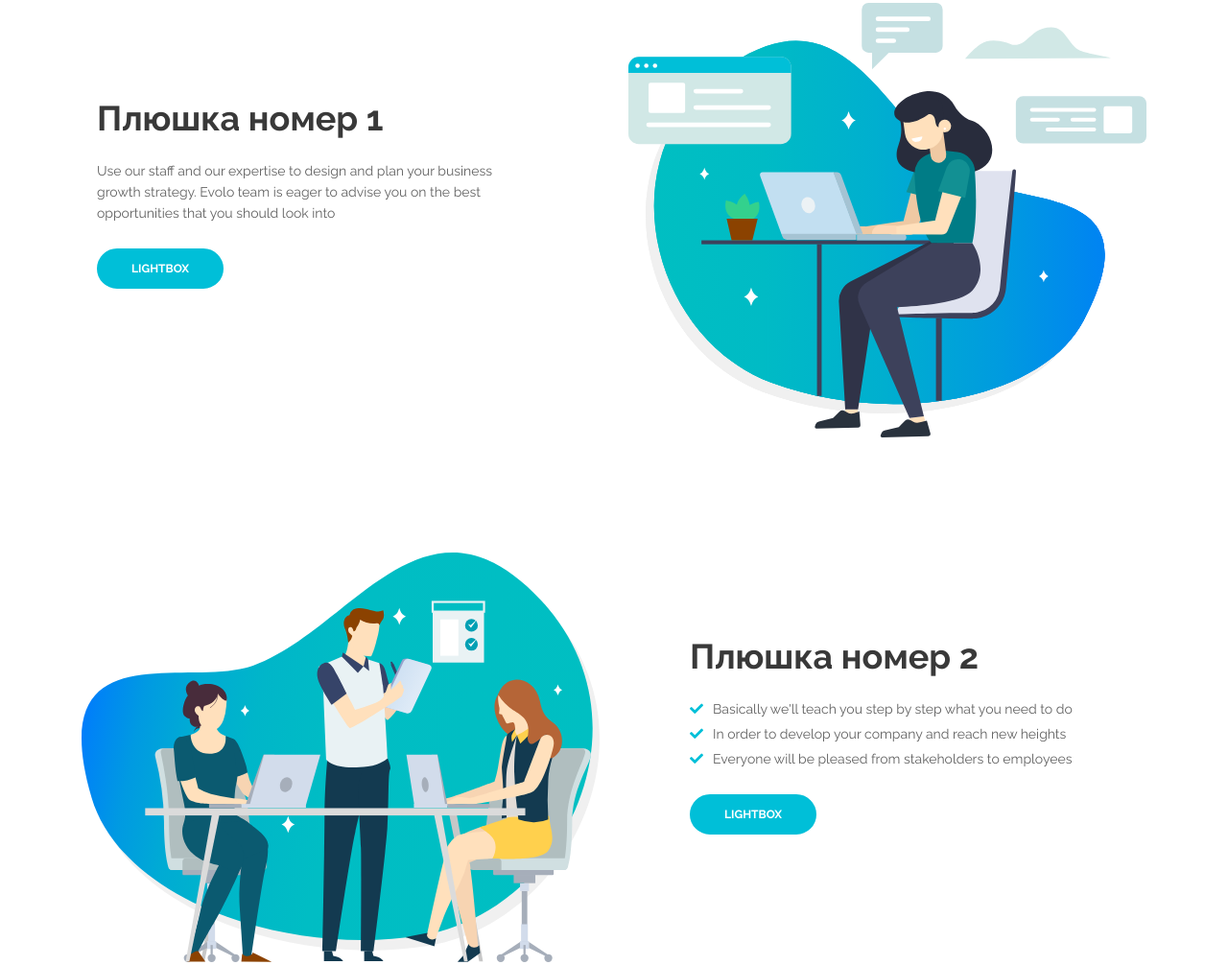
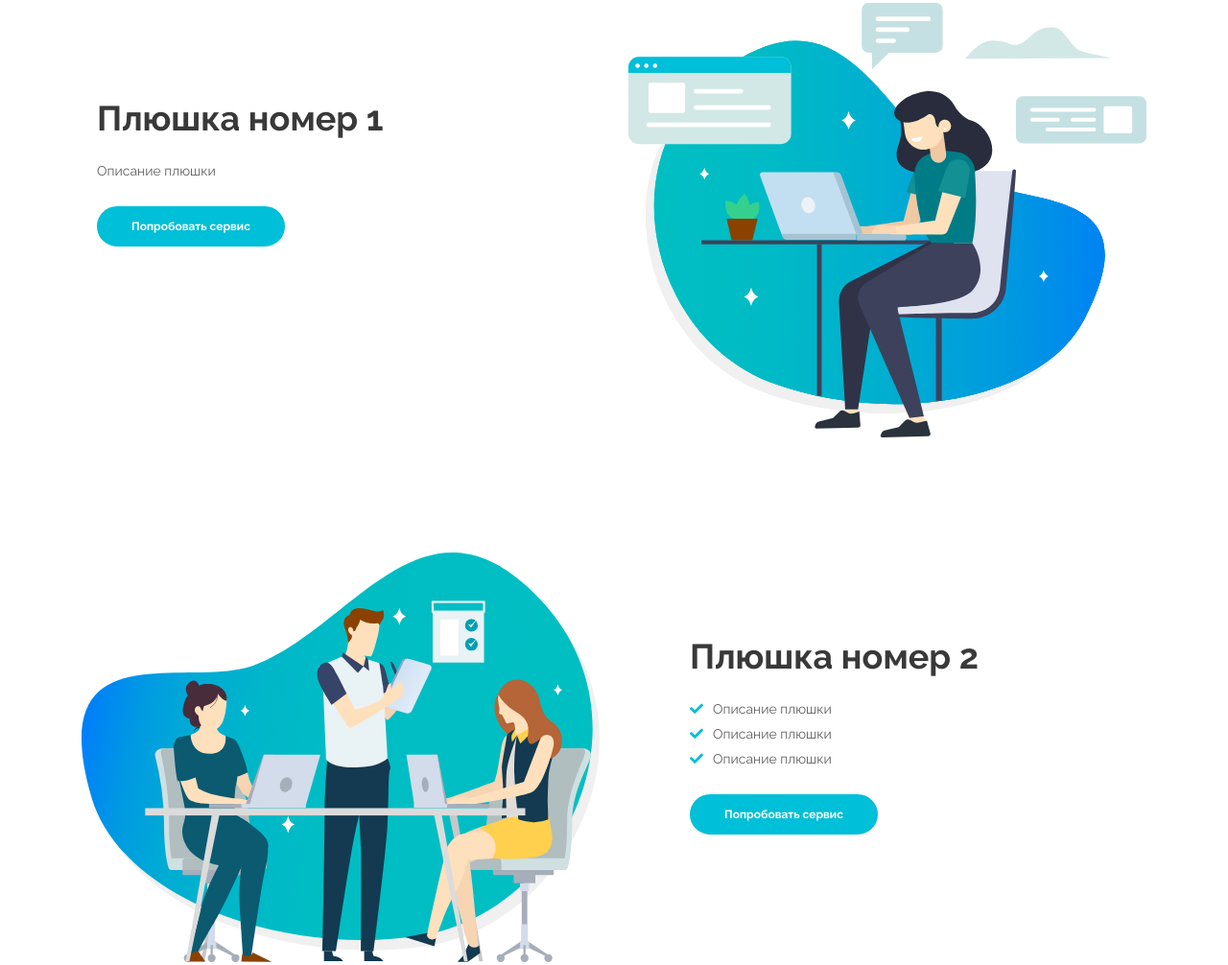
Before and after one commit to Angry-Lab/landing, a plain HTML site: page index.html in a window 1280 px wide. Shown: the part 1398-2404 px from the top of the page at 96% size. Drawn offline with Linux system fonts and the light colour scheme.

Commit message:
front changes 3

```diff
--- a/index.html
+++ b/index.html
@@ -180,8 +180,8 @@
                 <div class="col-lg-6">
                     <div class="text-container">
                         <h2>Плюшка номер 1</h2>
-                        <p>Use our staff and our expertise to design and plan your business growth strategy. Evolo team is eager to advise you on the best opportunities that you should look into</p>
-                        <a class="btn-solid-reg popup-with-move-anim" href="#details-lightbox-1">LIGHTBOX</a>
+                        <p>Описание плюшки</p>
+                        <a class="btn-solid-reg popup-with-move-anim" href="#">Попробовать сервис</a>
                     </div> <!-- end of text-container -->
                 </div> <!-- end of col -->
                 <div class="col-lg-6">
@@ -210,18 +210,18 @@
                         <ul class="list-unstyled li-space-lg">
                             <li class="media">
                                 <i class="fas fa-check"></i>
-                                <div class="media-body">Basically we'll teach you step by step what you need to do</div>
+                                <div class="media-body">Описание плюшки</div>
                             </li>
                             <li class="media">
                                 <i class="fas fa-check"></i>
-                                <div class="media-body">In order to develop your company and reach new heights</div>
+                                <div class="media-body">Описание плюшки</div>
                             </li>
                             <li class="media">
                                 <i class="fas fa-check"></i>
-                                <div class="media-body">Everyone will be pleased from stakeholders to employees</div>
+                                <div class="media-body">Описание плюшки</div>
                             </li>
                         </ul>
-                        <a class="btn-solid-reg popup-with-move-anim" href="#details-lightbox-2">LIGHTBOX</a>
+                        <a class="btn-solid-reg popup-with-move-anim" href="#">Попробовать сервис</a>
                     </div> <!-- end of text-container -->
                 </div> <!-- end of col -->
             </div> <!-- end of row -->
```
